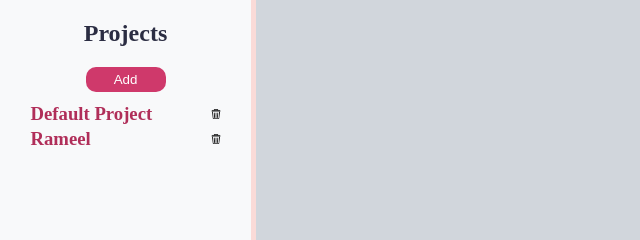
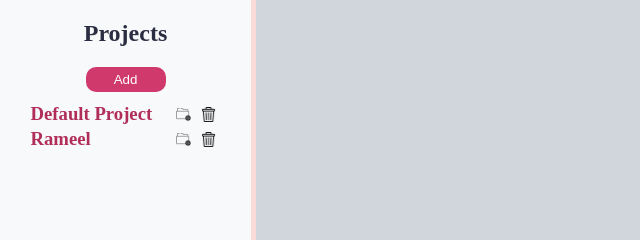
Before and after one commit to RameelHaroon/Todo-List, a website built with webpack: page src/template.html in a window 1280 px wide. Shown: the top 240 px of the page, 0-640 px from the left. Built offline with nearby package versions, Linux system fonts and the light colour scheme.

Commit message:
Added add todo icon and updated UI for icons

```diff
--- a/src/css/projectDOMHandler.css
+++ b/src/css/projectDOMHandler.css
@@ -7,14 +7,24 @@ h3:hover {
   color: #940d3a;
 }
 
-.bin-icon{
-    width: 10px;
-    height: 10px;
+.icons{
+  display: flex;
+  justify-content: center;
+  align-items: center;
+  gap: 10px;
+  height: 20px;
+  width: 50px;
 }
 
-.bin-icon:hover{
-    width: 12px;
-    height: 12px;
+.bin-icon, .add-icon {
+    width: 15px;
+    height: 15px;
+    transition: transform 0.1s ease;
+}
+
+.bin-icon:hover,
+.add-icon:hover {
+    transform: scale(1.2);
 }
 
 .project-list{
--- a/src/projectDOMHandler.js
+++ b/src/projectDOMHandler.js
@@ -1,5 +1,6 @@
 import "./css/projectDOMHandler.css";
 import binImage from "./images/bin.png";
+import addImage from "./images/add.png";
 
 export function renderProjects(parentDOMElement, projectList) {
   console.log(`Rendering ${projectList.length} project(s)`);
@@ -20,6 +21,9 @@ export function renderProjects(parentDOMElement, projectList) {
     const title = document.createElement("h3");
     title.textContent = project.name;
 
+    const iconsDiv = document.createElement("div");
+    iconsDiv.classList.add("icons");
+
     const binImg = document.createElement("img");
     binImg.classList.add("bin-icon");
     binImg.src = binImage;
@@ -28,11 +32,12 @@ export function renderProjects(parentDOMElement, projectList) {
 
     const addImg = document.createElement("img");
     addImg.classList.add("add-icon");
-    addImg.src = binImage;
+    addImg.src = addImage;
     addImg.alt = "Add-icon";
     addImg.dataset.projectId = project.projectId;
 
-    projectDiv.append(title, binImg);
+    iconsDiv.append(addImg, binImg);
+    projectDiv.append(title, iconsDiv);
     return projectDiv;
   }
 
```
Also changed, not shown: src/images/add.png (added).
